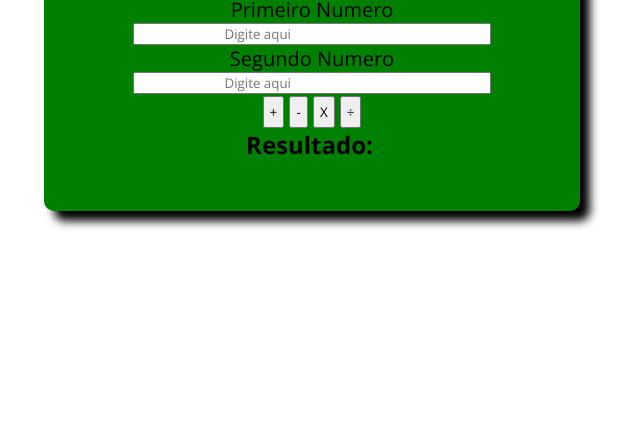
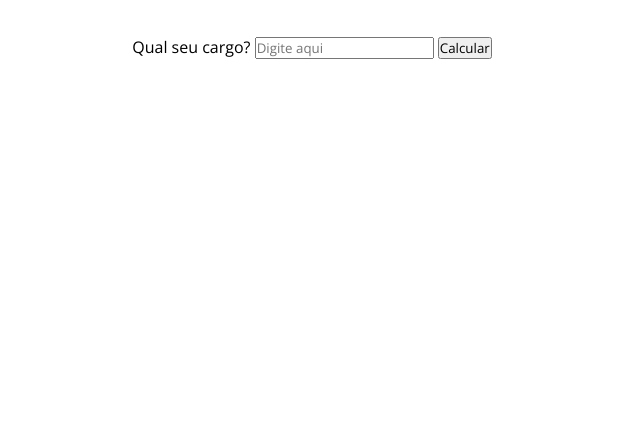
Before and after one commit to dav0fc/Anotacoes_aula_fiap, a plain HTML site: page WEB-DEVELOPMENT/index.html in a window 1280 px wide. Shown: the part 353-800 px from the top of the page, without its empty margins (328-968 px from the left). Drawn offline with nearby package versions, Linux system fonts and the light colour scheme.

Commit message:
Aula Web Dev Switch

```diff
--- a/WEB-DEVELOPMENT/index.html
+++ b/WEB-DEVELOPMENT/index.html
@@ -11,19 +11,19 @@
     <link href="https://fonts.googleapis.com/css2?family=Open+Sans:ital,wght@0,300..800;1,300..800&display=swap" rel="stylesheet">
 </head>
 <body>
-    <section id="calc">
+    <!-- <section id="calc"> -->
         <!-- Titulo -->
-        <h1>Calculadora HTML + CSS + JS</h1>
+        <!-- <h1>Calculadora HTML + CSS + JS</h1> -->
 
         <!-- Entradas -->
-        <section id="entrada">
+        <!-- <section id="entrada">
             <label for="n1">Primeiro Numero</label>
             <input type="number" id="n1" placeholder="Digite aqui">
             <label for="n2">Segundo Numero</label>
             <input type="number" id="n2" placeholder="Digite aqui">
-        </section>
+        </section> -->
             <!-- Saidas -->
-        <section id="saida">
+        <!-- <section id="saida">
             <div id="button">
                 <button id="calcular" onclick="somar()">+</button>
                 <button id="calcular" onclick="subt()">-</button>
@@ -35,6 +35,30 @@
                 <p id="resultado"></p>
             </div>
         </section>
+    </section> -->
+    <!-- <section class="livros">
+    <div class="input">
+        <label for="livros" class="numero_livros">Quantos livros você quer ?</label>
+        <input type="number" id="livros" placeholder="Digite aqui" >
+        <button onclick="calculo_livros()">Calcular</button>
+    </div>
+    <h1 id="resultado"></h1>
+    </section> -->
+    <!-- <section class="multa">
+        <div class="multa_input">
+            <label for="velocidade" class="velocidade">Qual a velocidade do meliante? </label>
+            <input type="number" id="velocidade" placeholder="Digite aqui">
+            <button onclick="multa()">Calcular</button>
+        </div>
+        <h1 id="multa_print"></h1>
+    </section> -->
+    <section class="cargo">
+        <div class="cargo_input">
+            <label for="cargo" class="cargo_label">Qual seu cargo?</label>
+            <input type="text" id="cargo" placeholder="Digite aqui">
+            <button onclick="escolha_cargo()">Calcular</button>
+        </div>
+        <h1 id="cargo_print"></h1>
     </section>
 
 </body>
--- a/WEB-DEVELOPMENT/script.js
+++ b/WEB-DEVELOPMENT/script.js
@@ -17,61 +17,106 @@ alert(`Olá ${nome}, voce tem ${idade} anos e trabalha na(o) ${trab}`) */
 // titulo.innerText = `Olá ${nome}, seja bem-vindo!`;
 
 //Resultado
-var resultado = document.getElementById('resultado')
+// var resultado = document.getElementById('resultado')
 
-function somar(){
-    //Entrada
-    var n1 = parseFloat(document.getElementById('n1').value)
-    var n2 = parseFloat(document.getElementById('n2').value)
+// function somar(){
+//     //Entrada
+//     var n1 = parseFloat(document.getElementById('n1').value)
+//     var n2 = parseFloat(document.getElementById('n2').value)
 
-    //Calculo
-    var soma = n1 + n2
+//     //Calculo
+//     var soma = n1 + n2
 
-    //Saida
-    resultado.innerText = soma
-    console.log(soma)
+//     //Saida
+//     resultado.innerText = soma
+//     console.log(soma)
+// }
+
+// function subt(){
+//     //Entrada
+//     var n1 = parseFloat(document.getElementById('n1').value)
+//     var n2 = parseFloat(document.getElementById('n2').value)
+
+//     //Calculo
+//     var soma = n1 - n2
+
+//     //Saida
+//     resultado.innerText = soma
+//     console.log(soma)
+// }
+
+// function mult(){
+//     //Entrada
+//     var n1 = parseFloat(document.getElementById('n1').value)
+//     var n2 = parseFloat(document.getElementById('n2').value)
+
+//     //Calculo
+//     var soma = n1 * n2
+
+//     //Saida
+//     resultado.innerText = soma
+//     console.log(soma)
+// }
+
+// function divi(){
+//     //Entrada
+//     var n1 = parseFloat(document.getElementById('n1').value)
+//     var n2 = parseFloat(document.getElementById('n2').value)
+
+//     //Calculo
+//     if (n2 != 0){
+//         var soma = n1 / n2
+//         resultado.innerText = soma
+//     }
+//     else{
+//         resultado.innerText = "Não se divide por 0"
+//     }
+//     //Saida
+
+//     console.log(soma)
+// }
+// function calculo_livros(){
+//     var livros  = parseFloat(document.getElementById('livros').value)
+//     var calculo = 0
+//     if (livros < 7){
+//         var calculo = livros * 22.00
+//         console.log("1")
+//     }
+//     else{
+//         var calculo = livros * 15.00
+//         console.log("2")
+//     }
+//     resultado.innerText = `Irá ficar R$${calculo} reais totais`
+// }
+function escolha_cargo(){
+    var cargo  = document.getElementById('cargo').value
+    var calculo = 0
+    var salario = 3000
+    console.log(cargo)
+    switch (cargo){
+        case 'junior':
+            calculo = salario
+            console.log("1")
+            break
+        case 'pleno':
+            calculo = salario * 2
+            console.log("2")
+            break
+        case 'senior':
+            calculo = salario * 3
+            console.log("3")
+            break
+        case 'techlead':
+            calculo = salario * 4
+            console.log("4")
+            break
+        case 'diretor':
+            calculo = salario * 5
+            console.log("5")
+            break
+        default:
+            console.log("6")
+            break
+    }
+    cargo_print.innerText = `O salario será R$${calculo} totais`
 }
-
-function subt(){
-    //Entrada
-    var n1 = parseFloat(document.getElementById('n1').value)
-    var n2 = parseFloat(document.getElementById('n2').value)
-
-    //Calculo
-    var soma = n1 - n2
-
-    //Saida
-    resultado.innerText = soma
-    console.log(soma)
-}
-
-function mult(){
-    //Entrada
-    var n1 = parseFloat(document.getElementById('n1').value)
-    var n2 = parseFloat(document.getElementById('n2').value)
-
-    //Calculo
-    var soma = n1 * n2
-
-    //Saida
-    resultado.innerText = soma
-    console.log(soma)
-}
-
-function divi(){
-    //Entrada
-    var n1 = parseFloat(document.getElementById('n1').value)
-    var n2 = parseFloat(document.getElementById('n2').value)
-
-    //Calculo
-    if (n2 != 0){
-        var soma = n1 / n2
-        resultado.innerText = soma
-    }
-    else{
-        resultado.innerText = "Não se divide por 0"
-    }
-    //Saida
-
-    console.log(soma)
-}
--- a/WEB-DEVELOPMENT/style.css
+++ b/WEB-DEVELOPMENT/style.css
@@ -1,15 +1,88 @@
-*{
+ *{
     font-family: "Open Sans", sans-serif;
     padding: 0;
     margin: 0;
     box-sizing: border-box;
+
 }
 body{
     height: 100vh;
     display: flex;
-    justify-content: center;
+    justify-content: space-around;
     align-items: center;
+ }
+/* .multa{
+    display: flex;
+    flex-direction: column;
+    justify-content: space-around;
+    align-items: center;
+    gap: 10px;
+    background-color: green;
+    box-shadow: 10px 10px 10px;
+    padding: 50px;
+    gap: 2px;
+    border-radius: 10px;
+    font-size: 20px;
 }
+.multa_input {
+    display: flex;
+    flex-direction: row;
+    justify-content: space-around;
+    align-items: center;
+    gap: 10px;
+    background-color: rgb(0, 183, 255);
+    box-shadow: 10px 10px 10px;
+    padding: 50px;
+    border-radius: 10px;
+    font-size: 20px;
+    margin: 10px;
+}
+h1{
+    display: flex;
+    gap: 10px;
+    background-color: rgb(0, 183, 255);
+    box-shadow: 10px 10px 10px;
+    padding: 50px;
+    gap: 2px;
+    border-radius: 10px;
+    font-size: 20px;
+}  */
+ /*
+.livros{
+    display: flex;
+    flex-direction: column;
+    justify-content: space-around;
+    align-items: center;
+    gap: 10px;
+    background-color: green;
+    box-shadow: 10px 10px 10px;
+    padding: 50px;
+    gap: 2px;
+    border-radius: 10px;
+    font-size: 20px;
+}
+.input {
+    display: flex;
+    gap: 10px;
+    background-color: rgb(0, 183, 255);
+    box-shadow: 10px 10px 10px;
+    padding: 50px;
+    gap: 2px;
+    border-radius: 10px;
+    font-size: 20px;
+    margin: 10px;
+}
+h1{
+    display: flex;
+    gap: 10px;
+    background-color: rgb(0, 183, 255);
+    box-shadow: 10px 10px 10px;
+    padding: 50px;
+    gap: 2px;
+    border-radius: 10px;
+    font-size: 20px;
+} */
+/*
 #calc{
     display: flex;
     flex-direction: column;
@@ -60,4 +133,4 @@ input{
     padding-left: 50%;
     padding-right: 50%;
 
-}
+} */
```
